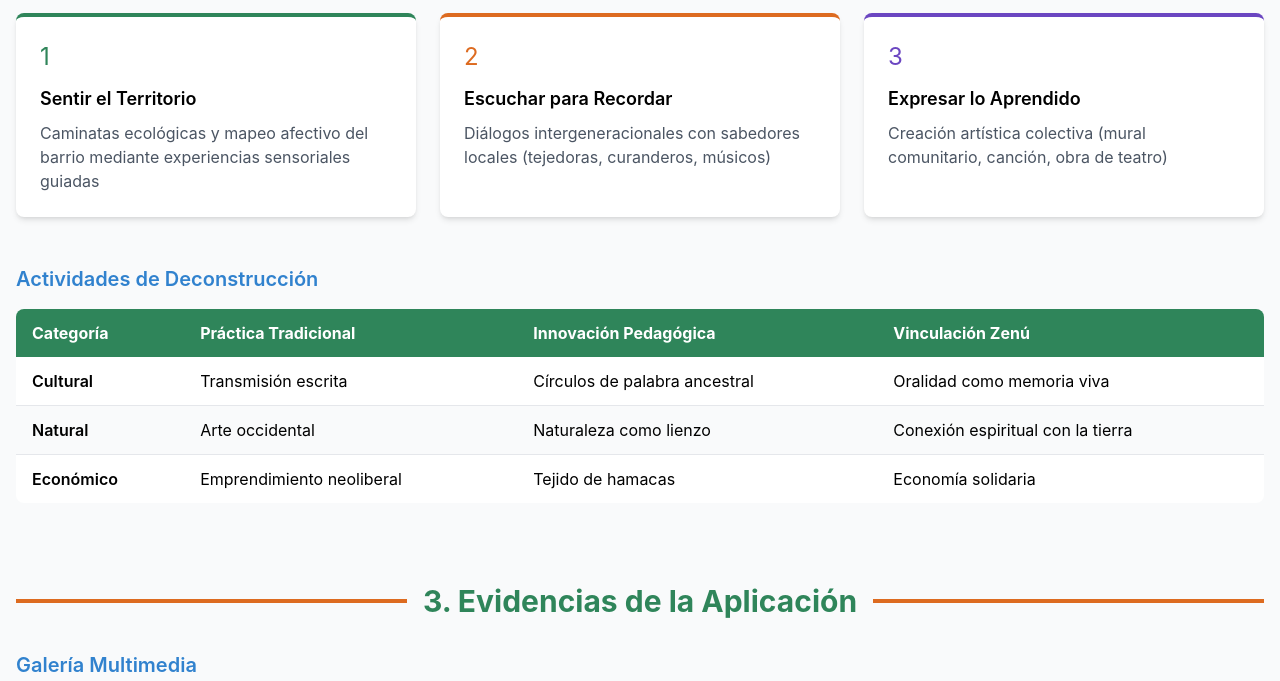
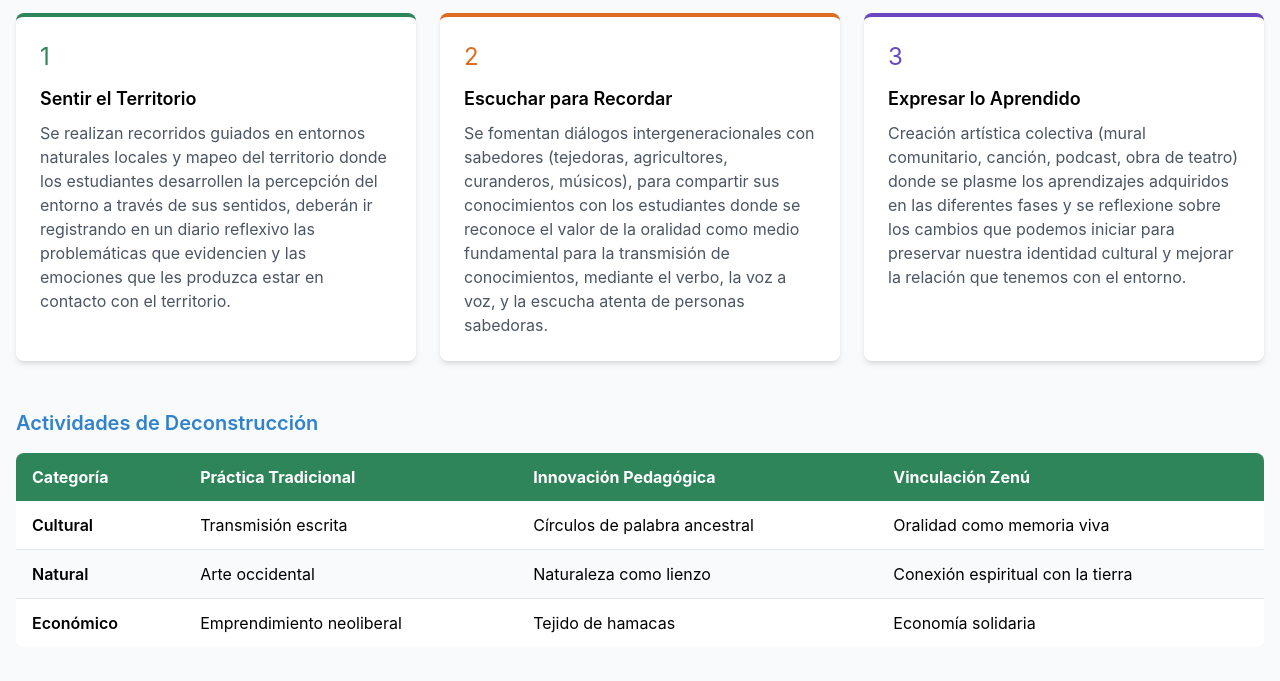
Before and after one commit to ecapdevilla/ecapdevilla.github.io, a plain HTML site: page index.html in a window 1280 px wide. Shown: the part 1987-2668 px from the top of the page. Drawn offline with nearby package versions, Linux system fonts and the light colour scheme.

Commit message:
Update index.html

```diff
--- a/index.html
+++ b/index.html
@@ -230,17 +230,17 @@
                 <div class="bg-white p-6 rounded-lg shadow-md border-t-4 border-primary">
                     <div class="text-primary text-2xl mb-3">1</div>
                     <h4 class="font-semibold text-lg mb-2">Sentir el Territorio</h4>
-                    <p class="text-gray-600">Caminatas ecológicas y mapeo afectivo del barrio mediante experiencias sensoriales guiadas</p>
+                    <p class="text-gray-600">Se realizan recorridos guiados en entornos naturales locales y mapeo del territorio donde los estudiantes desarrollen la percepción del entorno a través de sus sentidos, deberán ir registrando en un diario reflexivo las problemáticas que evidencien y las emociones que les produzca estar en contacto con el territorio.</p>
                 </div>
                 <div class="bg-white p-6 rounded-lg shadow-md border-t-4 border-secondary">
                     <div class="text-secondary text-2xl mb-3">2</div>
                     <h4 class="font-semibold text-lg mb-2">Escuchar para Recordar</h4>
-                    <p class="text-gray-600">Diálogos intergeneracionales con sabedores locales (tejedoras, curanderos, músicos)</p>
+                    <p class="text-gray-600">Se fomentan diálogos intergeneracionales con sabedores (tejedoras, agricultores, curanderos, músicos), para compartir sus conocimientos con los estudiantes donde se reconoce el valor de la oralidad como medio fundamental para la transmisión de conocimientos, mediante el verbo, la voz a voz, y la escucha atenta de personas sabedoras.</p>
                 </div>
                 <div class="bg-white p-6 rounded-lg shadow-md border-t-4 border-zenu">
                     <div class="text-zenu text-2xl mb-3">3</div>
                     <h4 class="font-semibold text-lg mb-2">Expresar lo Aprendido</h4>
-                    <p class="text-gray-600">Creación artística colectiva (mural comunitario, canción, obra de teatro)</p>
+                    <p class="text-gray-600">Creación artística colectiva (mural comunitario, canción, podcast, obra de teatro) donde se plasme los aprendizajes adquiridos en las diferentes fases y se reflexione sobre los cambios que podemos iniciar para preservar nuestra identidad cultural y mejorar la relación que tenemos con el entorno.</p>
                 </div>
             </div>
 
```
